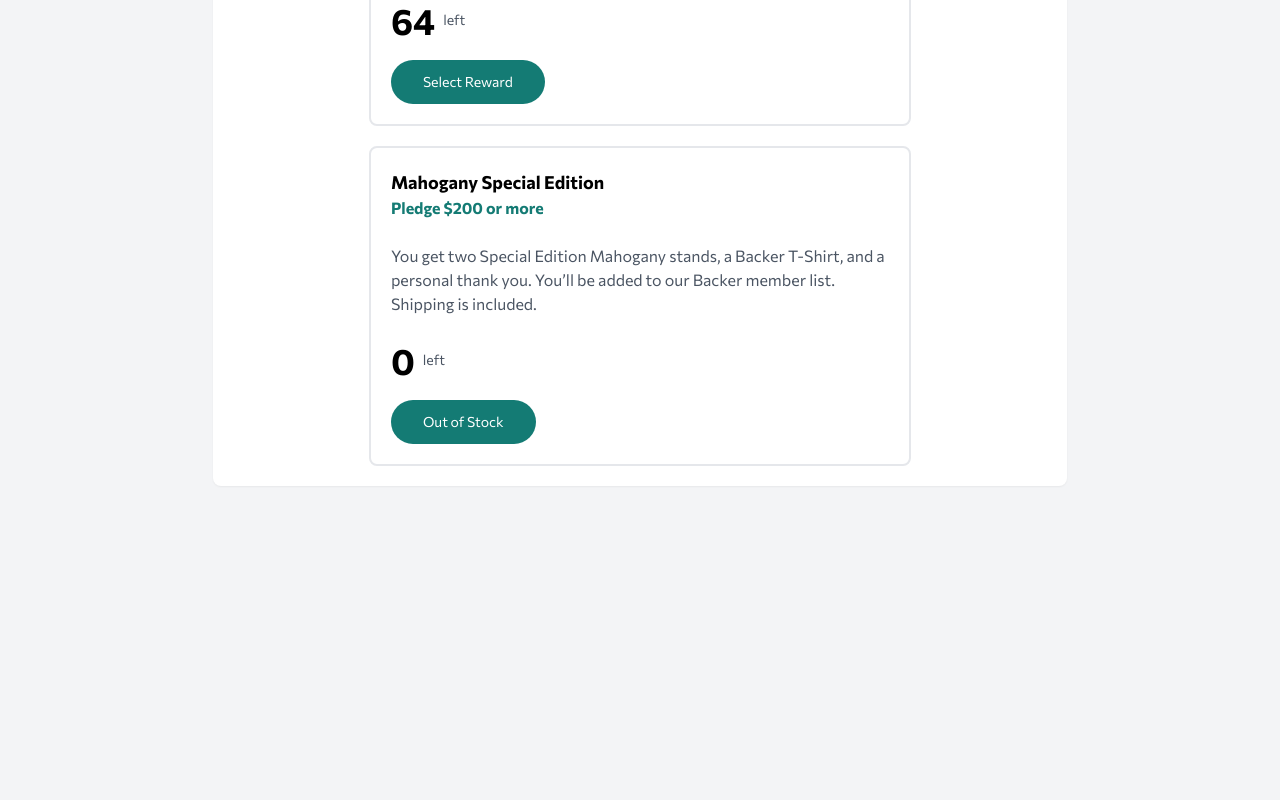
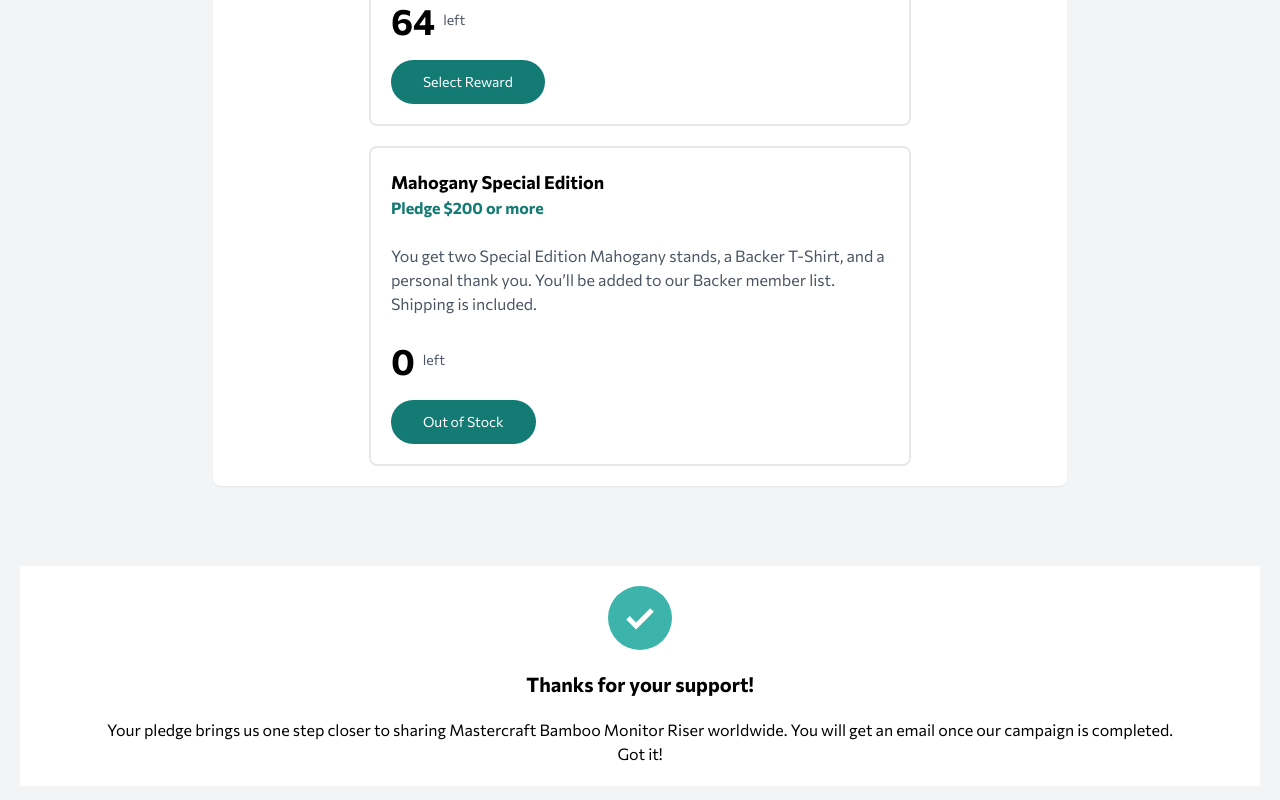
Before and after one commit to Sameermd16/Crowdfunding-product-page-HTML-CSS-JAVASCRIPT-, a React (Create React App) app in the folder crowdfunding/: page / in a window 1280 px wide. Shown: the part 1684-2484 px from the top of the page. Before the commit the page ends 2250 px from the top, so only its background shows below. Built offline with nearby package versions, Linux system fonts and the light colour scheme.

Commit message:
minor changes

```diff
--- a/crowdfunding/src/App.js
+++ b/crowdfunding/src/App.js
@@ -4,6 +4,7 @@
 import Backers from "./components/Backers"
 import About from "./components/About"
 import Modal from "./components/Modal"
+import Thanks from "./components/Thanks"
 
 const App = () => {
   return (
@@ -14,6 +15,7 @@
       <Section1 />
       <Backers />
       <About />
+      <Thanks />
     </>
   )
 }
--- /dev/null
+++ b/crowdfunding/src/components/Thanks.js
@@ -0,0 +1,19 @@
+import React from 'react'
+import Check from "../images/icon-check.svg"
+
+const Thanks = () => {
+  return (
+    <>
+     <section className='thanks_div p-5 bg-white mx-5 mb-5 shaodw-sm'>
+        <img src={Check} alt="check_icon"/>
+        <p className='font-bold text-xl my-5'>Thanks for your support!</p>
+        <p className='text-center'>Your pledge brings us one step closer to sharing Mastercraft Bamboo Monitor Riser worldwide. You will get
+            an email once our campaign is completed.
+        </p>
+        <button>Got it!</button>
+     </section>
+    </>
+  )
+}
+
+export default Thanks
--- a/crowdfunding/src/index.css
+++ b/crowdfunding/src/index.css
@@ -68,3 +68,9 @@
 .pledgeSection {
   display: none;
 }
+.thanks_div{
+  display: flex;
+  flex-direction: column;
+  align-items: center;
+
+}
```
Also changed, not shown: crowdfunding/src/images/icon-check.svg (added).
